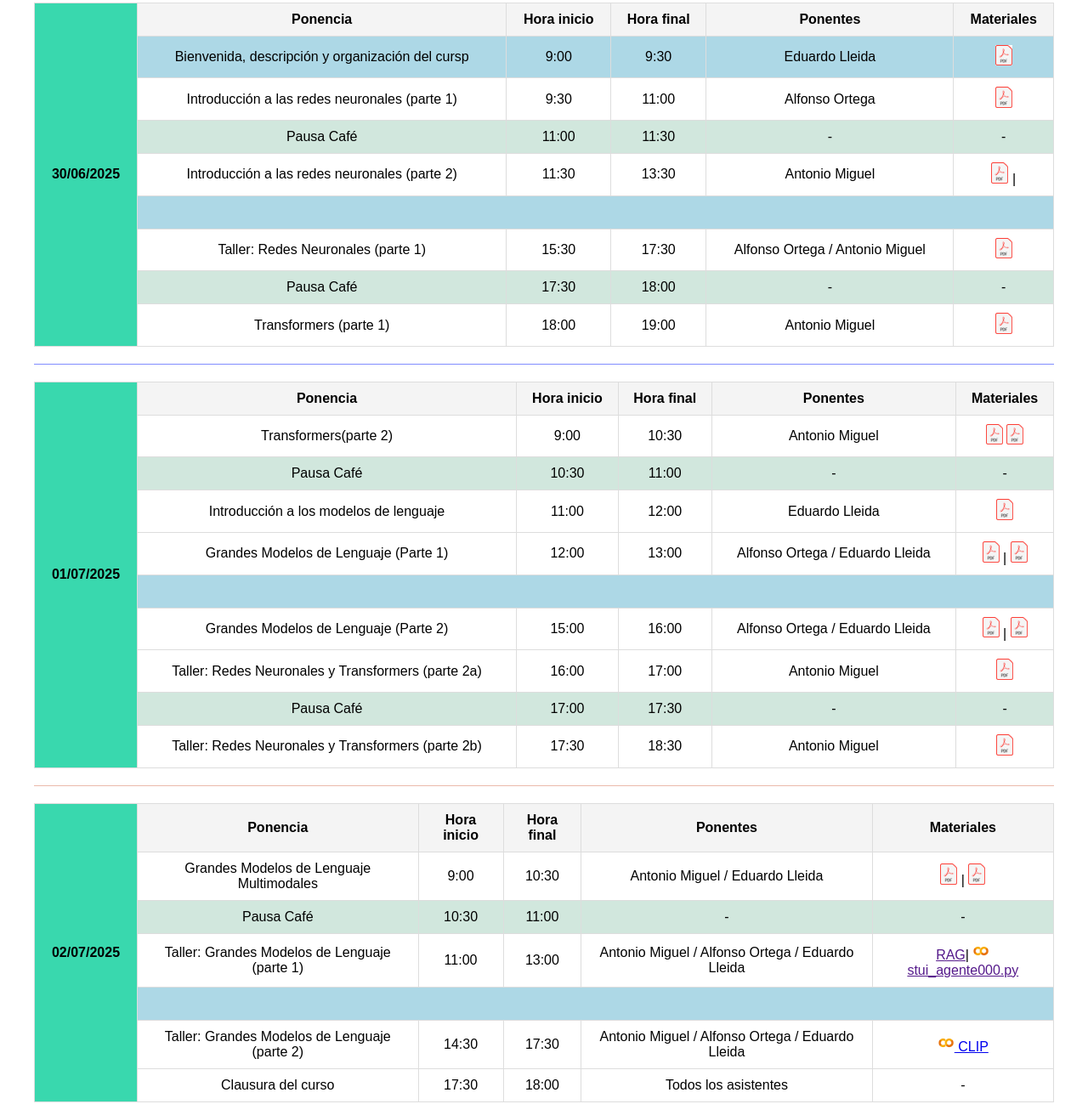
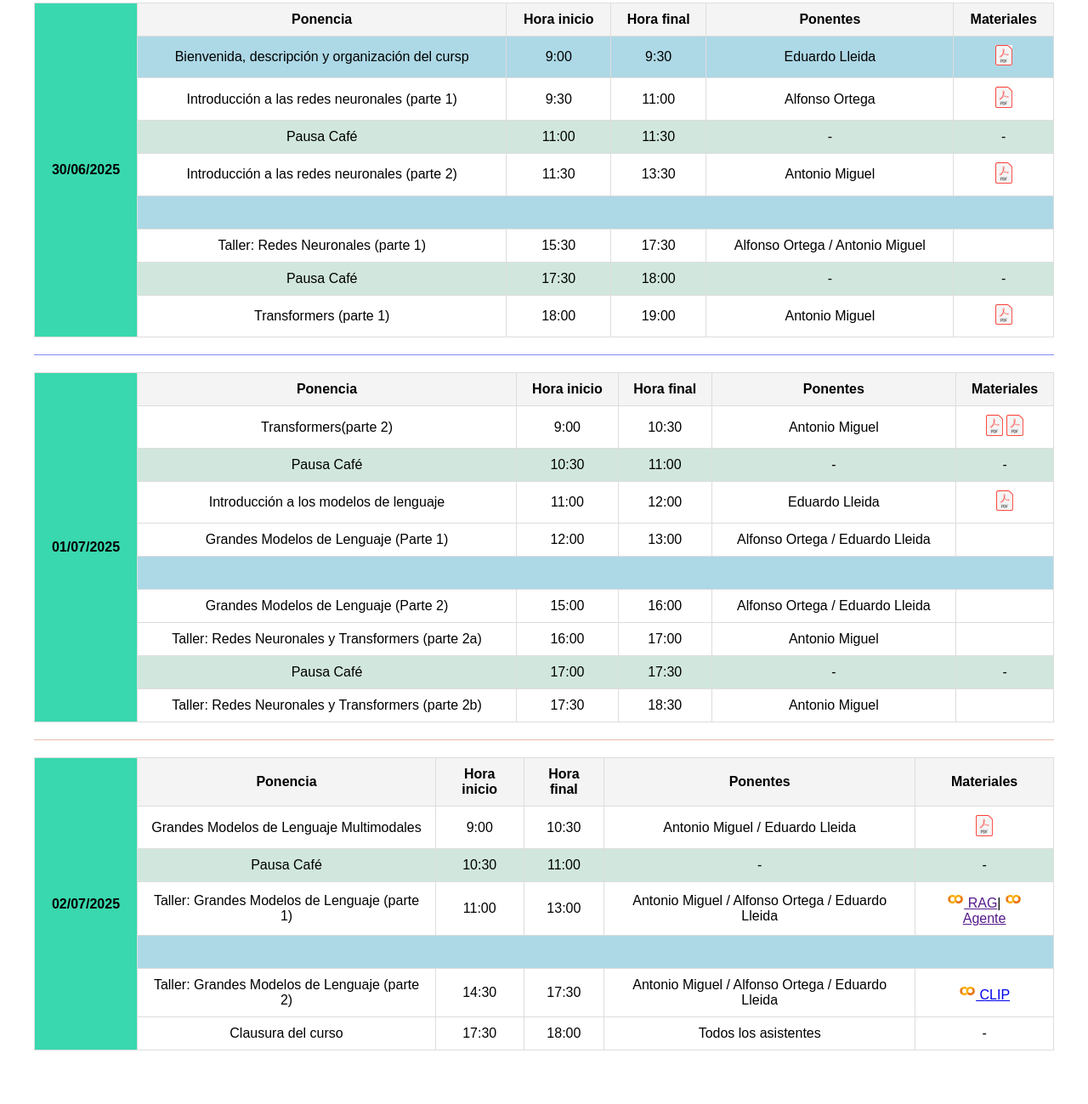
Before and after one commit to Elleida/cex2025, a plain HTML site: page index.html in a window 1280 px wide. Shown: the part 736-2035 px from the top of the page at 85% size. Drawn offline with Linux system fonts and the light colour scheme.

Commit message:
Update index.html

```diff
--- a/index.html
+++ b/index.html
@@ -218,7 +218,7 @@
                         <td>11:30</td>
                         <td>13:30</td>
                         <td>Antonio Miguel</td>
-                        <td><a href="docs/sesion_1_tipos_de_redes_neuronales_1.pdf" target="_blank"><img src="images/pdf.png" width="20px" ></a> |
+                        <td><a href="docs/sesion_1_tipos_de_redes_neuronales_1.pdf" target="_blank"><img src="images/pdf.png" width="20px" ></a>
                            <!-- <a href=""><img src="images/colab.png" width="20px" ></a>-->
 
                         </td>
@@ -232,7 +232,8 @@
                         <td>15:30</td>
                         <td>17:30</td>
                         <td>Alfonso Ortega / Antonio Miguel</td>
-                        <td><a href="" target="_blank"><img src="images/pdf.png" width="20px" ></a>
+                        <td>
+                                <!--<a href="" target="_blank"><img src="images/pdf.png" width="20px" ></a> -->
                         </td>
                     </tr>
                     <tr class="green">
@@ -287,7 +288,7 @@
                         <td>11:00</td>
                         <td>12:00</td>
                         <td>Eduardo Lleida</td>
-                        <td><a href="" target="_blank"><img src="images/pdf.png" width="20px" ></a>
+                        <td><a href="docs/intro_modelos_de_lenguaje.pdf" target="_blank"><img src="images/pdf.png" width="20px" ></a>
                         </td>
                     </tr>
 
@@ -298,8 +299,8 @@
                         <td>13:00</td>
                         <td>Alfonso Ortega / Eduardo Lleida</td>
                         <td>
-                            <a href="" target="_blank"><img src="images/pdf.png" width="20px" ></a> |
-                            <a href="" target="_blank"><img src="images/pdf.png" width="20px" ></a>
+                        <!--    <a href="" target="_blank"><img src="images/pdf.png" width="20px" ></a> |
+                            <a href="" target="_blank"><img src="images/pdf.png" width="20px" ></a> -->
                         </td>
                     </tr>
 
@@ -313,8 +314,8 @@
                         <td>16:00</td>
                         <td>Alfonso Ortega / Eduardo Lleida</td>
                         <td>
-                            <a href="" target="_blank"><img src="images/pdf.png" width="20px" ></a> |
-                            <a href="" target="_blank"><img src="images/pdf.png" width="20px" ></a>
+                       <!--     <a href="" target="_blank"><img src="images/pdf.png" width="20px" ></a> |
+                            <a href="" target="_blank"><img src="images/pdf.png" width="20px" ></a> -->
                         </td>
                     </tr>
 
@@ -324,7 +325,7 @@
                         <td>17:00</td>
                         <td>Antonio Miguel </td>
                         <td>
-                            <a href=""><img src="images/pdf.png" width="20px" ></a>
+                         <!--   <a href=""><img src="images/pdf.png" width="20px" ></a> -->
                         </td>
                     </tr>
                     <tr class="green">
@@ -340,7 +341,7 @@
                         <td>18:30</td>
                         <td>Antonio Miguel</td>
                         <td>
-                                <a href=""><img src="images/pdf.png" width="20px" ></a>
+                       <!--         <a href=""><img src="images/pdf.png" width="20px" ></a> -->
                         </td>
                     </tr>
                 </table>
@@ -360,8 +361,9 @@
                         <td>10:30</td>
                         <td>Antonio Miguel / Eduardo Lleida</td>
                         <td>
-                            <a href="docs/sesion_3_multimodal_1.pdf" target="_blank"><img src="images/pdf.png" width="20px" ></a> |
-                            <a href="" target="_blank"><img src="images/pdf.png" width="20px" ></a>
+                            <a href="docs/sesion_3_multimodal_1.pdf" target="_blank"><img src="images/pdf.png" width="20px" ></a>
+                                <!--|
+                            <a href="" target="_blank"><img src="images/pdf.png" width="20px" ></a> -->
                         </td>
                     </tr>
                     <tr class="green">
@@ -377,8 +379,8 @@
                         <td>13:00</td>
                         <td>Antonio Miguel / Alfonso Ortega / Eduardo Lleida</td>
                         <td>
-                            <a href="" img src="images/colab.png" width="20px" > RAG</a>|
-                            <a href=""><img src="images/colab.png" width="20px" > stui_agente000.py</a>
+                            <a href=""><img src="images/colab.png" width="20px" > RAG</a>|
+                            <a href=""><img src="images/colab.png" width="20px" > Agente</a>
 
                         </td>
                     </tr>
```
